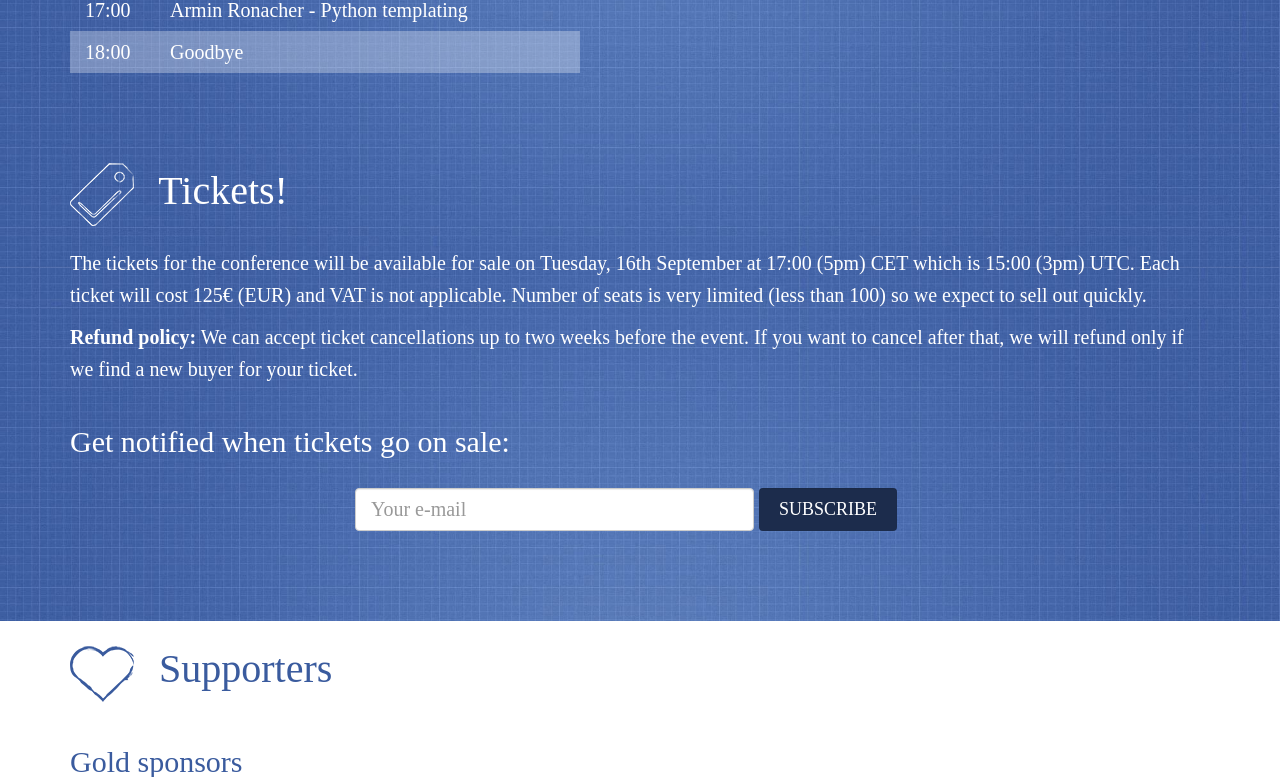
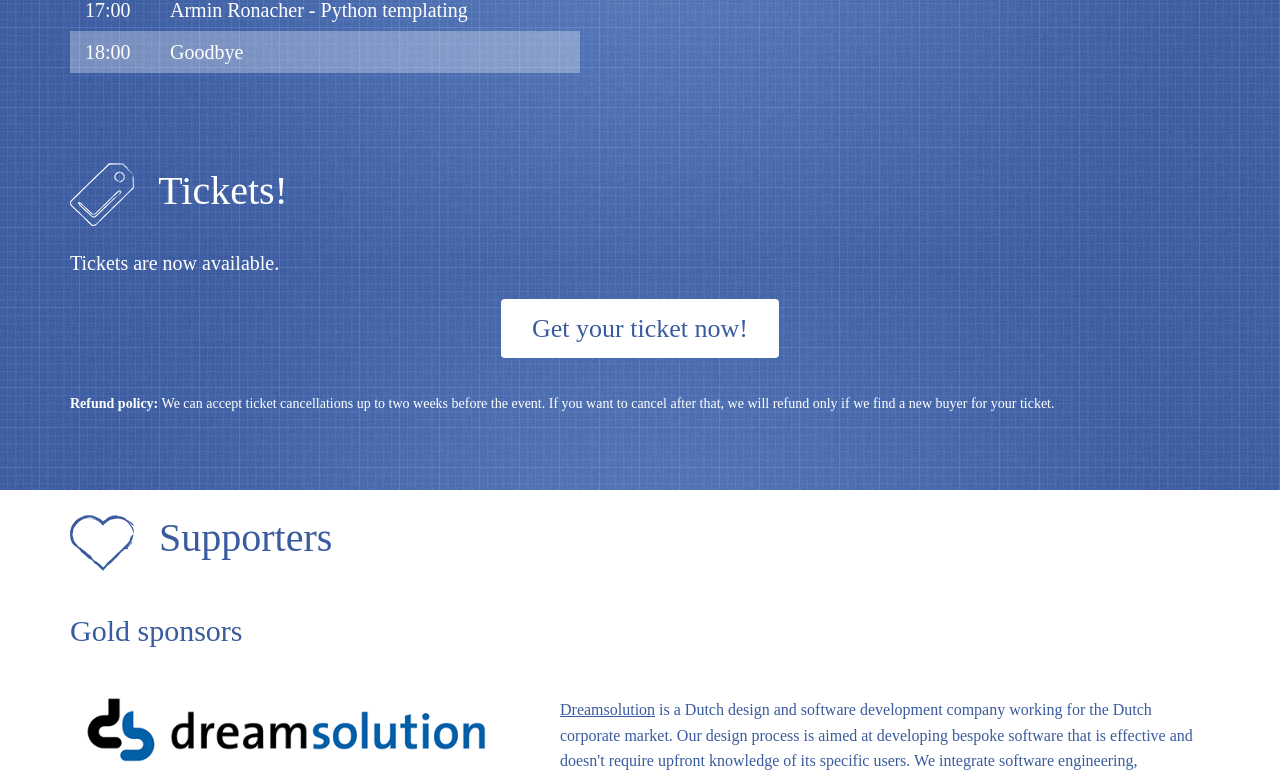
Before and after one commit to djangounderthehood/duh-web, a Django app: page / in a window 1280 px wide. Shown: the part 2132-2909 px from the top of the page. Run offline with Django 3.2, Linux system fonts and the light colour scheme; some libraries are stand-ins or nearby versions; some web fonts are replaced.

Commit message:
Tickets live

```diff
--- a/static/css/style.css
+++ b/static/css/style.css
@@ -123,6 +123,23 @@ h4 {
   height: auto;
   padding: 9px 20px 8px;
 }
+#tickets .centered {
+  text-align: center;
+}
+#tickets .btn {
+  background: white;
+  color: #3a5b9e;
+  text-decoration: none;
+  font-size: 20px;
+}
+#tickets .btn-large {
+  font-size: 26px;
+  padding: 10px 30px;
+  margin: 10px 0 20px;
+}
+#tickets .small {
+  font-size: 14px;
+}
 .white-background {
   background: white;
   color: #3a5b9e;
--- a/static/css/style.less
+++ b/static/css/style.less
@@ -151,6 +151,23 @@ h4 {
             padding: 9px 20px 8px;
         }
     }
+    .centered {
+        text-align: center;
+    }
+    .btn {
+        background: white;
+        color: @blue;
+        text-decoration: none;
+        font-size: 20px;
+    }
+    .btn-large {
+        font-size: 26px;
+        padding: 10px 30px;
+        margin: 10px 0 20px;
+    }
+    .small {
+        font-size: 14px;
+    }
 }
 
 .white-background {
--- a/templates/_interest.html
+++ b/templates/_interest.html
@@ -5,17 +5,8 @@
     Tickets!
 </h2>
 
-<p>The tickets for the conference will be available for sale on Tuesday, 16th September at 17:00 (5pm) CET which is 15:00 (3pm) UTC. Each ticket
-will cost 125€ (EUR) and VAT is not applicable. Number of seats is very limited (less than 100) so we expect to sell out quickly. </p>
+<p>Tickets are now available.</p>
 
-<p><b>Refund policy:</b> We can accept ticket cancellations up to two weeks before the event. If you want to cancel after that, we will refund only if we find a new buyer for your ticket. </p>
+<p class="centered"><a href="http://tickets.djangounderthehood.com/" class="btn btn-large">Get your ticket now!</a></p>
 
-<h3>Get notified when tickets go on sale:</h3>
-
-<form action="//djangounderthehood.us8.list-manage.com/subscribe/post?u=7e08f3e7ba2446210dc2f72fb&amp;id=ec773db38a" method="post" id="mc-embedded-subscribe-form" name="mc-embedded-subscribe-form" class="validate form-inline" target="_blank" novalidate>
-    <input type="email" value="" name="EMAIL" class="required email form-control" placeholder="Your e-mail" id="mce-EMAIL">
-
-     <!-- real people should not fill this in and expect good things - do not remove this or risk form bot signups-->
-    <div style="position: absolute; left: -5000px;"><input type="text" name="b_7e08f3e7ba2446210dc2f72fb_ec773db38a" tabindex="-1" value=""></div>
-    <input type="submit" value="Subscribe" class="form-control" />
-</form>
+<p class="small"><b>Refund policy:</b> We can accept ticket cancellations up to two weeks before the event. If you want to cancel after that, we will refund only if we find a new buyer for your ticket. </p>
--- a/templates/_nav.html
+++ b/templates/_nav.html
@@ -4,7 +4,7 @@
 	<a href="{% url 'home' %}"><img src="{% static 'img/logo.png' %}" alt="Django: Under The Hood" class="logo" /></a>
 {% endif %}
 <ul>
-	<li class="highlighted"><a href="/#tickets">Tickets!</a></li>
+	<li class="highlighted"><a href="http://tickets.djangounderthehood.com/">Tickets!</a></li>
 	<li><a href="/#speakers">Speakers</a></li>
 	<li><a href="/#schedule">Schedule</a></li>
 	<li><a href="/#sponsors">Sponsors</a></li>
```
